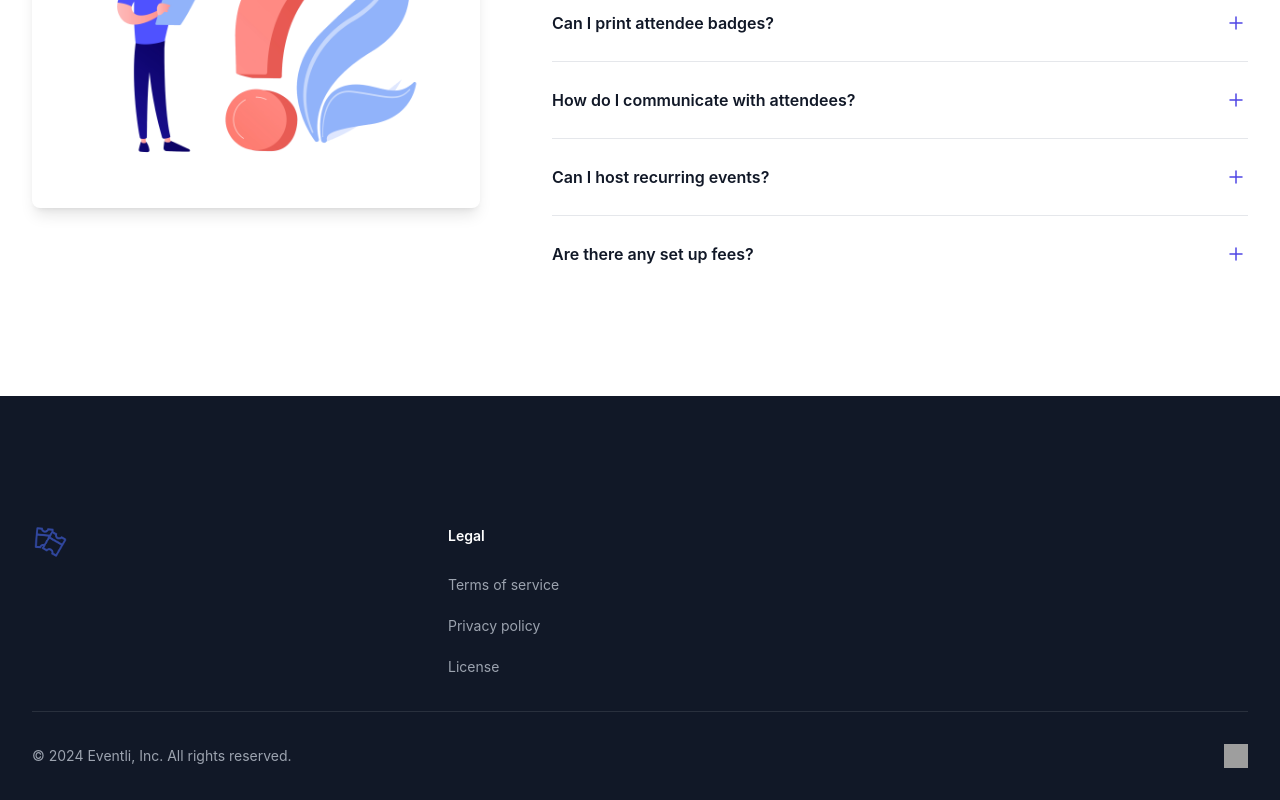
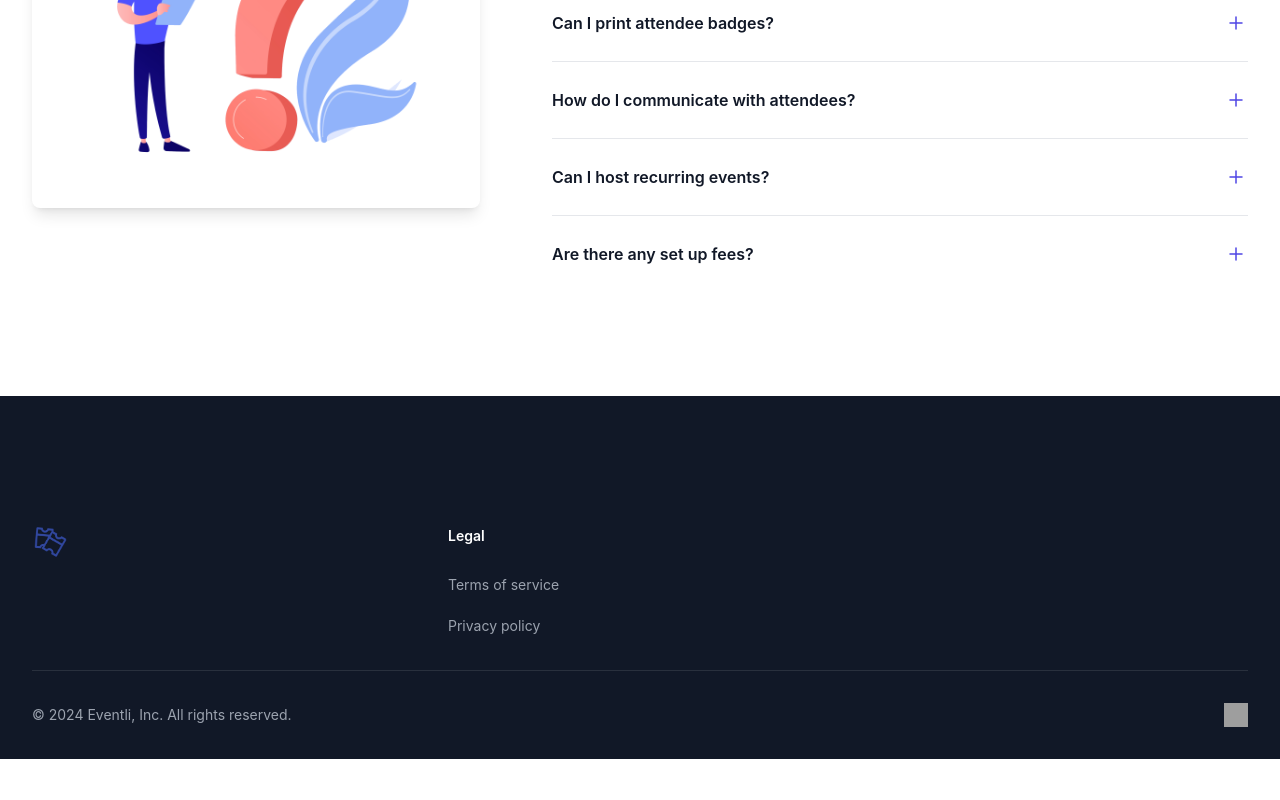
Before and after one commit to andrwsm/evently-landing, a React (Create React App) app: page / in a window 1280 px wide. Shown: the part 4929-5729 px from the top of the page. After the commit the page ends 5688 px from the top, so only its background shows below. Built offline with nearby package versions, Linux system fonts and the light colour scheme; grey boxes are pictures that could not be loaded.

Commit message:
remove license

```diff
--- a/src/components/Footer.js
+++ b/src/components/Footer.js
@@ -19,7 +19,6 @@ const navigation = {
   legal: [
     { name: "Terms of service", href: "/termsofservice" },
     { name: "Privacy policy", href: "/privacypolicy" },
-    { name: "License", href: "#" },
   ],
   social: [
     // {
```
